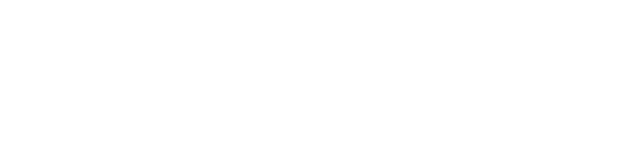
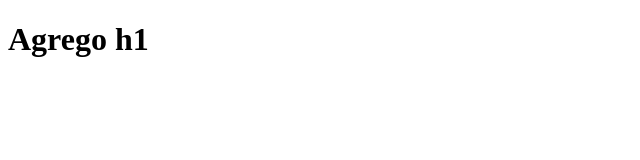
Before and after one commit to RodriTosh/Prueba-git, a plain HTML site: page index.html in a window 1280 px wide. Shown: the whole page, without its empty margins (0-640 px from the left). Drawn offline with Linux system fonts and the light colour scheme.

Commit message:
Agrego h1

```diff
--- a/index.html
+++ b/index.html
@@ -7,6 +7,6 @@
     <title>Prueba GIT</title>
 </head>
 <body>
-
+    <h1>Agrego h1</h1>
 </body>
 </html>
```
